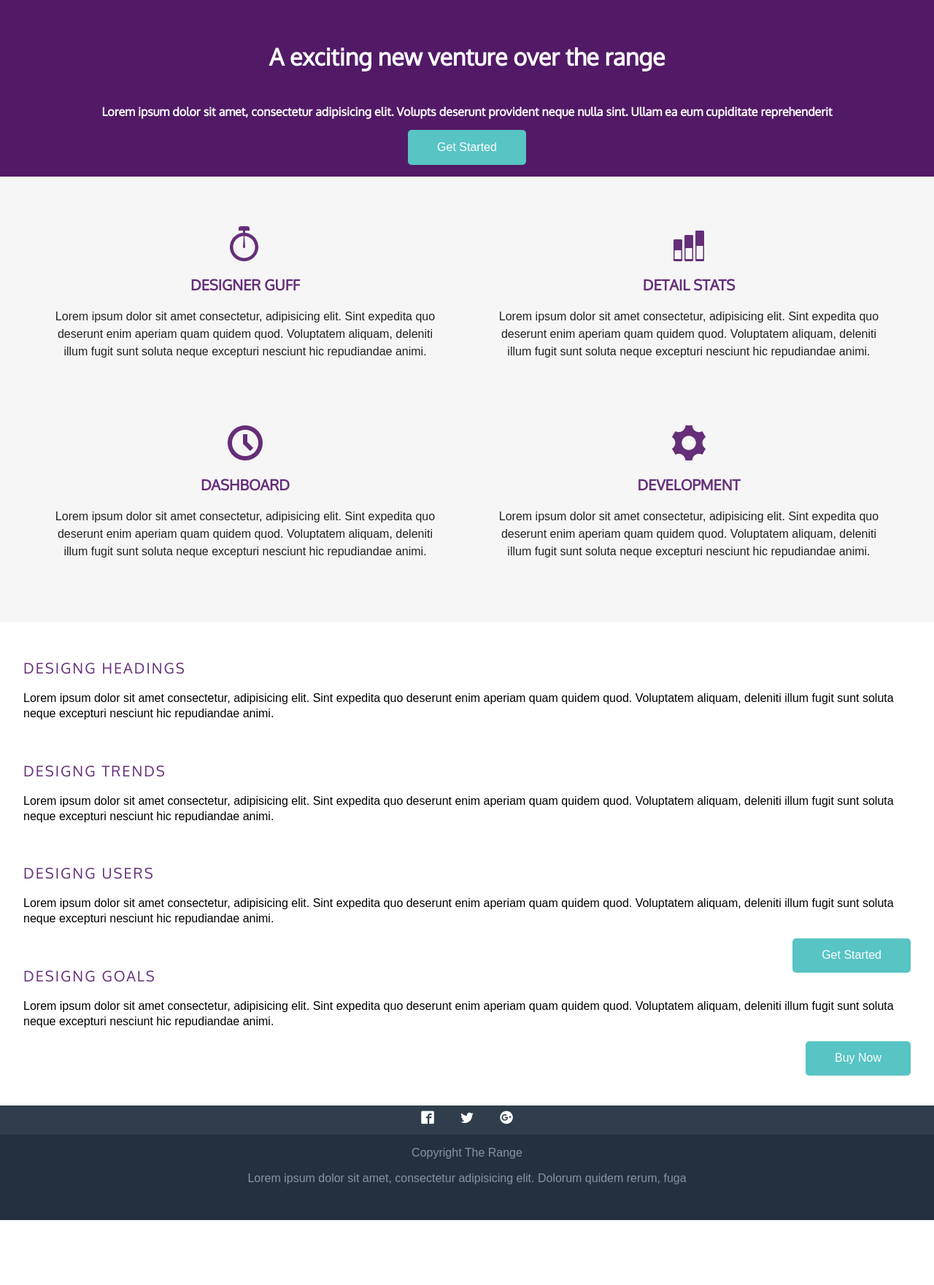
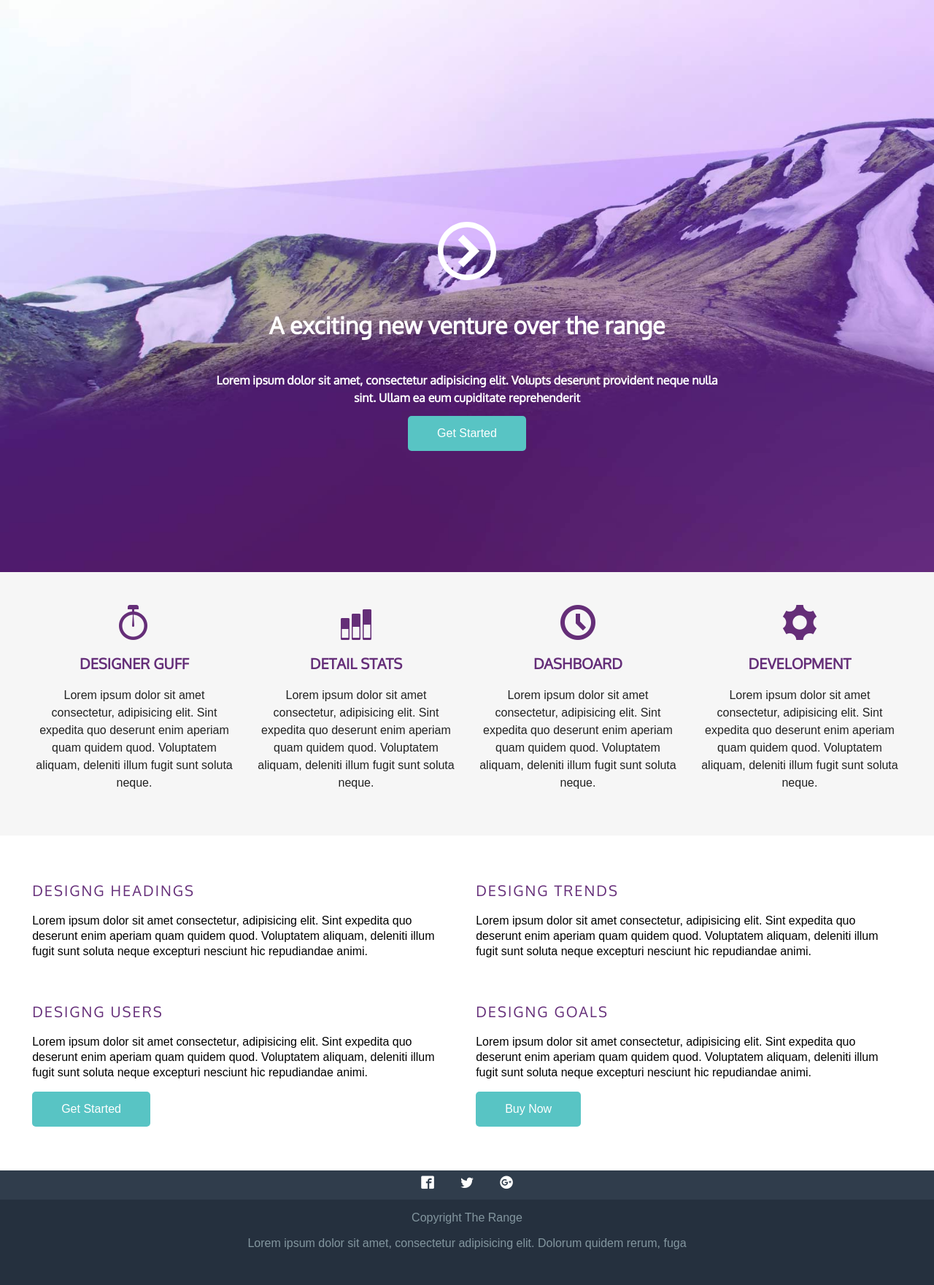
Before and after one commit to RodriguesLs/webdesigncourse, a PHP site: page / in a window 1280 px wide. Shown: the part 82-1843 px from the top of the page at 73% size. Before the commit the page ends 1754 px from the top, so only its background shows below. Run offline with PHP 8.4, Linux system fonts and the light colour scheme; some web fonts are replaced.

Commit message:
Project Complete - First Mobile-First

```diff
--- a/rangeHotel/css/main.css
+++ b/rangeHotel/css/main.css
@@ -12,6 +12,7 @@ h1, h2, h3, h4, h5, h6 {
     display: block;
     clear: both;
 }
+
 .top-header{
     text-align: center;
 }
@@ -46,6 +47,15 @@ h1, h2, h3, h4, h5, h6 {
     padding: 1em;
     text-align: center;
     background-color: #f6f6f6;
+}
+
+.icon-play {
+    height: 5em;
+    display: none;
+}
+.icon-play img{
+    max-width: 100%;
+    max-height: 100%;
 }
 
 .top-content-title {
@@ -156,8 +166,9 @@ h1, h2, h3, h4, h5, h6 {
 }
 
 @media screen and (min-width: 48.75em) {
-    .top-header {
 
+    .icon-play {
+        display: block;
     }
 
     .top-header-logo {
@@ -203,3 +214,41 @@ h1, h2, h3, h4, h5, h6 {
         float: right;
     }
 }
+
+@media screen and (min-width: 62.5em) {
+
+    .top-content {
+        background: #521a66 url(../images/bg_topo_1198x670.jpg);
+        background-size: cover;
+        height: 20em;
+        padding-top: 17em;
+    }
+}
+
+@media screen and (min-width: 74em) {
+
+    .top-content {
+        background-image: url(../images/bg_topo_1600x1374.jpg);
+        padding: 19em 18em 10em;
+        background-position: center top;
+    }
+
+    .col-1-4 {
+        width: 23%;
+        margin: 1%;
+    }
+
+    .col-1-2 {
+        width: 48%;
+        margin: 1%;
+        float: left;
+    }
+
+    .main-content-article .btn {
+        float: none;
+    }
+
+    .icon-play {
+
+    }
+}
--- a/rangeHotel/index.html
+++ b/rangeHotel/index.html
@@ -29,6 +29,9 @@
         </header>
 
         <section class="top-content">
+            <div class="icon-play">
+                <img src="images/icon_play.svg" alt="">
+            </div>
             <h1 class="top-content-title"> A exciting new venture over the range</h1>
             <h2 class="top-content-subtitle">
                 Lorem ipsum dolor sit amet, consectetur adipisicing elit. Volupts
@@ -43,7 +46,7 @@
                 <h3 class="middle-content-title">Designer Guff</h3>
                 <p>Lorem ipsum dolor sit amet consectetur, adipisicing elit. Sint expedita
                 quo deserunt enim aperiam quam quidem quod. Voluptatem aliquam, deleniti illum
-                fugit sunt soluta neque excepturi nesciunt hic repudiandae animi.</p>
+                fugit sunt soluta neque.</p>
             </article>
 
             <article class="col-1-4">
@@ -51,7 +54,7 @@
                 <h3 class="middle-content-title">Detail Stats</h3>
                 <p>Lorem ipsum dolor sit amet consectetur, adipisicing elit. Sint expedita
                 quo deserunt enim aperiam quam quidem quod. Voluptatem aliquam, deleniti illum
-                fugit sunt soluta neque excepturi nesciunt hic repudiandae animi.</p>
+                fugit sunt soluta neque.</p>
             </article>
 
             <article class="col-1-4">
@@ -59,7 +62,7 @@
                 <h3 class="middle-content-title">Dashboard</h3>
                 <p>Lorem ipsum dolor sit amet consectetur, adipisicing elit. Sint expedita
                 quo deserunt enim aperiam quam quidem quod. Voluptatem aliquam, deleniti illum
-                fugit sunt soluta neque excepturi nesciunt hic repudiandae animi.</p>
+                fugit sunt soluta neque.</p>
             </article>
 
             <article class="col-1-4">
@@ -67,31 +70,31 @@
                 <h3 class="middle-content-title">Development</h3>
                 <p>Lorem ipsum dolor sit amet consectetur, adipisicing elit. Sint expedita
                 quo deserunt enim aperiam quam quidem quod. Voluptatem aliquam, deleniti illum
-                fugit sunt soluta neque excepturi nesciunt hic repudiandae animi.</p>
+                fugit sunt soluta neque.</p>
             </article>
         </section>
 
-        <section class="main-content">
-            <article class="main-content-article">
+        <section class="main-content row">
+            <article class="main-content-article col-1-2">
                 <h3 class="main-content-title">Designg Headings</h3>
                 <p>Lorem ipsum dolor sit amet consectetur, adipisicing elit. Sint expedita
                 quo deserunt enim aperiam quam quidem quod. Voluptatem aliquam, deleniti illum
                 fugit sunt soluta neque excepturi nesciunt hic repudiandae animi.</p>
             </article>
-            <article class="main-content-article">
+            <article class="main-content-article col-1-2">
                 <h3 class="main-content-title">Designg Trends</h3>
                 <p>Lorem ipsum dolor sit amet consectetur, adipisicing elit. Sint expedita
                 quo deserunt enim aperiam quam quidem quod. Voluptatem aliquam, deleniti illum
                 fugit sunt soluta neque excepturi nesciunt hic repudiandae animi.</p>
             </article>
-            <article class="main-content-article">
+            <article class="main-content-article col-1-2">
                 <h3 class="main-content-title clearfix">Designg Users</h3>
                 <p>Lorem ipsum dolor sit amet consectetur, adipisicing elit. Sint expedita
                 quo deserunt enim aperiam quam quidem quod. Voluptatem aliquam, deleniti illum
                 fugit sunt soluta neque excepturi nesciunt hic repudiandae animi.</p>
                 <a href="#" class="btn">Get Started</a>
             </article>
-            <article class="main-content-article">
+            <article class="main-content-article col-1-2">
                 <h3 class="main-content-title clearfix">Designg Goals</h3>
                 <p>Lorem ipsum dolor sit amet consectetur, adipisicing elit. Sint expedita
                 quo deserunt enim aperiam quam quidem quod. Voluptatem aliquam, deleniti illum
```
